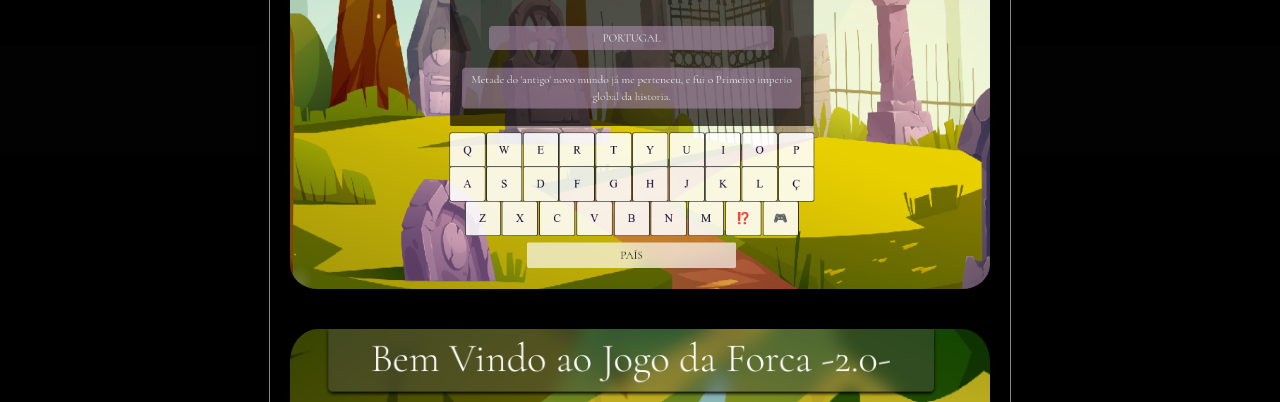
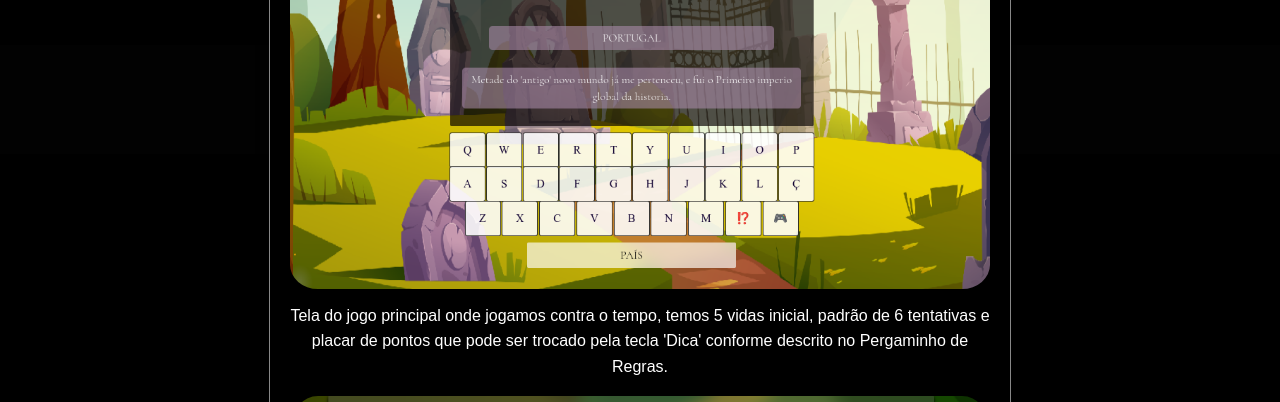
Before and after one commit to Igor-Lisboa7/Igor-Lisboa7.github.io, a plain HTML site: page html/projects.html in a window 1280 px wide. Both pictures are taken after a click on the picture 114 px from the left and 152 px from the top of the page. Shown: the part 398-800 px from the top of the page. Drawn offline with Linux system fonts and the light colour scheme.

Commit message:
[HTML, CSS e JavaScript] Incrementando Portfólio e adicionando Modal também a pagina inicial.

```diff
--- a/css/modal.css
+++ b/css/modal.css
@@ -8,7 +8,6 @@
   width: 100%;
   height: 100%;
   overflow: auto;
-    background-color: rgb(0, 0, 0);
   background-color: rgba(0, 0, 0, 0.9);
 }
 
@@ -42,3 +41,9 @@
   border-radius: 4%;
   margin: 1rem 0;
 }
+
+.modal-img-desc {
+  text-align: center;
+  margin-top: -10px;
+  font-size: 1rem;
+}
--- a/js/main.js
+++ b/js/main.js
@@ -1,33 +1,45 @@
 // Inicio da modal
+const projects = [
+    {
+        id: 1,
+        title: "Jogo-da-Forca 2.0",
+        description: "Descrição detalhada do projeto 1.",
+        images: [
+            { src: "../images/Project/hangman-game.png",
+            desc: "Tela do jogo principal onde jogamos contra o tempo, temos 5 vidas inicial, padrão de 6 tentativas e placar de pontos que pode ser trocado pela tecla 'Dica' conforme descrito no Pergaminho de Regras." },
+            { src: "../images/Project/hangman-game2.png",
+            desc: "Este é o Pergaminho de Regras, cada jogador devera concordar com as Regras e digitar seu nome no jogo que ficará gravado ao lado do 'Tempo'." },
+            { src: "../images/Project/hangman-game3.png",
+            desc: "Este é o Painel de Menu, cada retangulo tem 10 fases clicando sobre um poderá ver onde parou, repetir as fases não lhe consede mais pontos." },
+            { src: "../images/Project/hangman-game4.png",
+            desc: "Painel Menu, ao passar o mouse sobre os retangulos é possível tirar o borrão e ver um easter egg, uma dica sobre umas das palavras chave da fase." },
+            { src: "../images/Project/hangman-game5.png",
+            desc: "Este é o Painel do Jogo Aleatório, nesse jogo você joga contra o tempo e com categorias aleatórias não seguem um padrão de dificuldade, nenhuma das palavras aqui é igual a do jogo principal." },
+            { src: "../images/Project/hangman-game6.png",
+            desc: "Pagina para elogios ou relatar algum problema que possa ocorrer durante o jogo." },
+            { src: "../images/Project/hangman-game7.png",
+            desc: "Uma modal usando bootstrap, para que a qualquer momento você possa relembrar as regras do jogo." }
+        ]
+    },
+    {
+        id: 2,
+        title: "Projeto 2",
+        description: "Descrição detalhada do projeto 2.",
+        images: [
+            { src: "../images/project1.png", desc: "Imagem 1 do Projeto 2" },
+            { src: "../images/project1-2.png", desc: "Imagem 2 do Projeto 2" },
+            { src: "../images/project1-3.png", desc: "Imagem 3 do Projeto 2" }
+        ]
+    }
+    // Adicione mais projetos conforme necessário
+];
+
 document.addEventListener("DOMContentLoaded", () => {
     const modal = document.getElementById("modal");
     const modalTitle = document.getElementById("modal-title");
     const modalDescription = document.getElementById("modal-description");
     const modalGallery = document.getElementById("modal-gallery");
     const closeModal = document.getElementsByClassName("close")[0];
-
-    const projects = [
-        {
-            id: 1,
-            title: "Jogo-da-Forca 2.0",
-            description: "Descrição detalhada do projeto 1.",
-            images: [
-                "../images/Project/hangman-game.png",
-                "../images/Project/hangman-game2.png",
-                "../images/Project/hangman-game3.png",
-                "../images/Project/hangman-game4.png",
-                "../images/Project/hangman-game5.png",
-                "../images/Project/hangman-game6.png",
-                "../images/Project/hangman-game7.png",
-            ]
-        },
-        {
-            id: 2,
-            title: "Projeto 2",
-            description: "Descrição detalhada do projeto 2.",
-            images: ["../images/project1.png"]
-        }
-    ];
 
     document.querySelectorAll('.project').forEach(project => {
         project.addEventListener('click', () => {
@@ -37,12 +49,18 @@ document.addEventListener("DOMContentLoaded", () => {
             modalTitle.textContent = projectData.title;
             modalDescription.textContent = projectData.description;
             modalGallery.innerHTML = '';
-            projectData.images.forEach(imgSrc => {
-                const img = document.createElement('img');
-                img.src = imgSrc;
-                img.alt = projectData.title;
-                img.className = 'modal-img';
-                modalGallery.appendChild(img);
+            projectData.images.forEach(img => {
+                const imgElement = document.createElement('img');
+                imgElement.src = img.src;
+                imgElement.alt = projectData.title;
+                imgElement.className = 'modal-img';
+
+                const imgDesc = document.createElement('p');
+                imgDesc.textContent = img.desc;
+                imgDesc.className = 'modal-img-desc';
+
+                modalGallery.appendChild(imgElement);
+                modalGallery.appendChild(imgDesc);
             });
 
             modal.style.display = "block";
@@ -59,4 +77,5 @@ document.addEventListener("DOMContentLoaded", () => {
         }
     });
 });
+
 // Fim da modal
```
Also changed, not shown: index.html (+17 -7 lines). Lines whose indentation alone changed are shown as unchanged.
